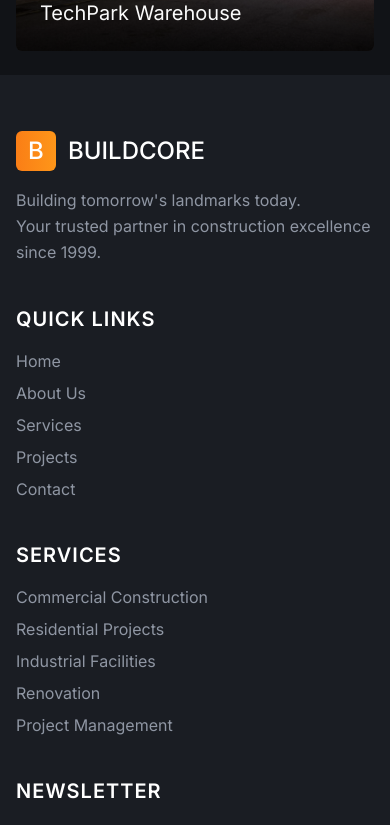
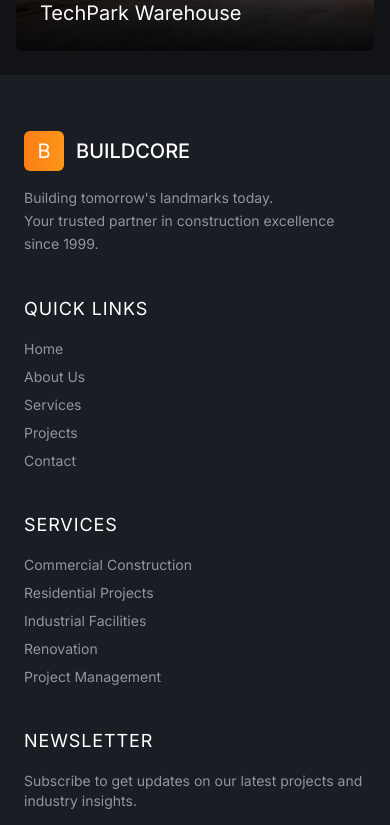
Before and after one commit to ashikapi/BuildCore, a Next.js app: page / in a window 390 px wide. Shown: the part 3540-4365 px from the top of the page. Built offline with nearby package versions, Linux system fonts and the light colour scheme.

Commit message:
update footer

```diff
--- a/app/components/Footer.tsx
+++ b/app/components/Footer.tsx
@@ -5,7 +5,7 @@ const Footer: React.FC = () => {
   const currentYear = new Date().getFullYear();
 
   return (
-    <footer className="w-full bg-[#1a1d23] text-white md:px-20 px-4 ">
+    <footer className="w-full bg-[#1a1d23] text-white md:px-20 px-6 ">
       {/* Top Section */}
       <div className="w-full py-14 mx-auto grid grid-cols-1 md:grid-cols-4 gap-10">
 
@@ -13,12 +13,12 @@ const Footer: React.FC = () => {
         <div className="space-y-4">
           <div className="flex items-center gap-3 cursor-pointer">
             <div className="w-10 h-10 bg-gradient-to-r from-[#FA7E16] to-[#FE9619] rounded-md flex items-center justify-center">
-              <span className="text-white text-2xl font-medium">B</span>
+              <span className="text-white md:text-2xl text-xl font-normal">B</span>
             </div>
-            <h1 className="text-2xl font-medium uppercase">BuildCore</h1>
+            <h1 className="md:text-2xl text-xl font-medium uppercase">BuildCore</h1>
           </div>
 
-          <p className="text-[#8F96A3] text-base leading-relaxed">
+          <p className="text-[#8F96A3] md:text-base text-sm leading-relaxed">
             Building tomorrow&apos;s landmarks today. <br />
             Your trusted partner in construction excellence since 1999.
           </p>
@@ -26,10 +26,10 @@ const Footer: React.FC = () => {
 
         {/* Quick Links */}
         <div>
-          <h2 className="text-xl font-semibold tracking-wider mb-4 uppercase">
+          <h2 className="md:text-xl text-lg font-normal tracking-wider mb-4 uppercase">
             Quick Links
           </h2>
-          <ul className="space-y-2 text-[#8F96A3] text-base">
+          <ul className="space-y-2 text-[#8F96A3] md:text-base text-sm">
             <li><Link href="/">Home</Link></li>
             <li><Link href="/about">About Us</Link></li>
             <li><Link href="/services">Services</Link></li>
@@ -40,10 +40,10 @@ const Footer: React.FC = () => {
 
         {/* Services */}
         <div>
-          <h2 className="text-xl font-semibold tracking-wider mb-4 uppercase">
+          <h2 className="md:text-xl text-lg font-normal tracking-wider mb-4 uppercase">
             Services
           </h2>
-          <ul className="space-y-2 text-[#8F96A3] text-base">
+          <ul className="space-y-2 text-[#8F96A3] md:text-base text-sm">
             <li>Commercial Construction</li>
             <li>Residential Projects</li>
             <li>Industrial Facilities</li>
@@ -54,10 +54,10 @@ const Footer: React.FC = () => {
 
         {/* Newsletter */}
         <div>
-          <h2 className="text-xl font-semibold tracking-wider mb-4 uppercase">
+          <h2 className="md:text-xl text-lg font-normal tracking-wider mb-4 uppercase">
             Newsletter
           </h2>
-          <p className="text-[#8F96A3] text-base mb-4">
+          <p className="text-[#8F96A3] md:text-base text-sm mb-4">
             Subscribe to get updates on our latest projects and industry insights.
           </p>
 
```
